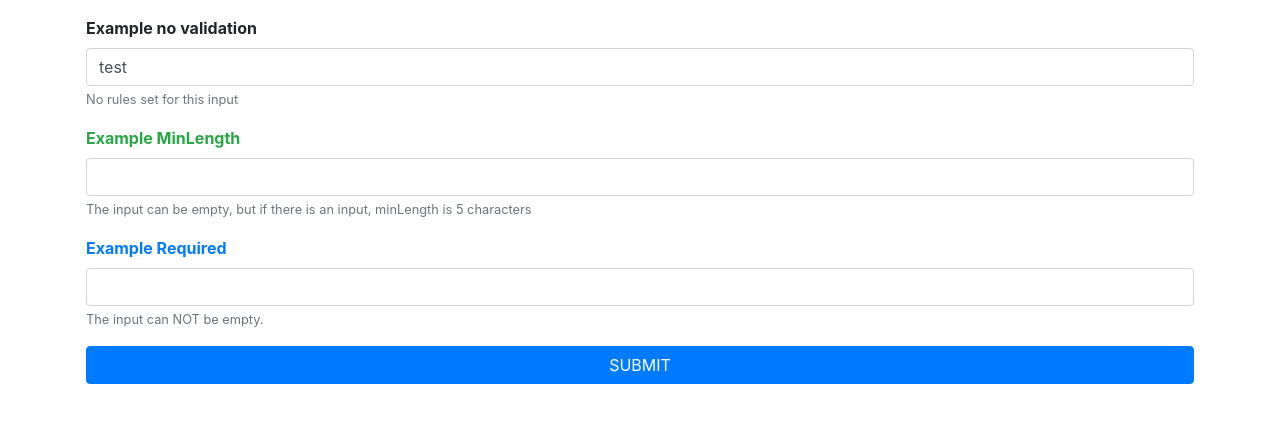
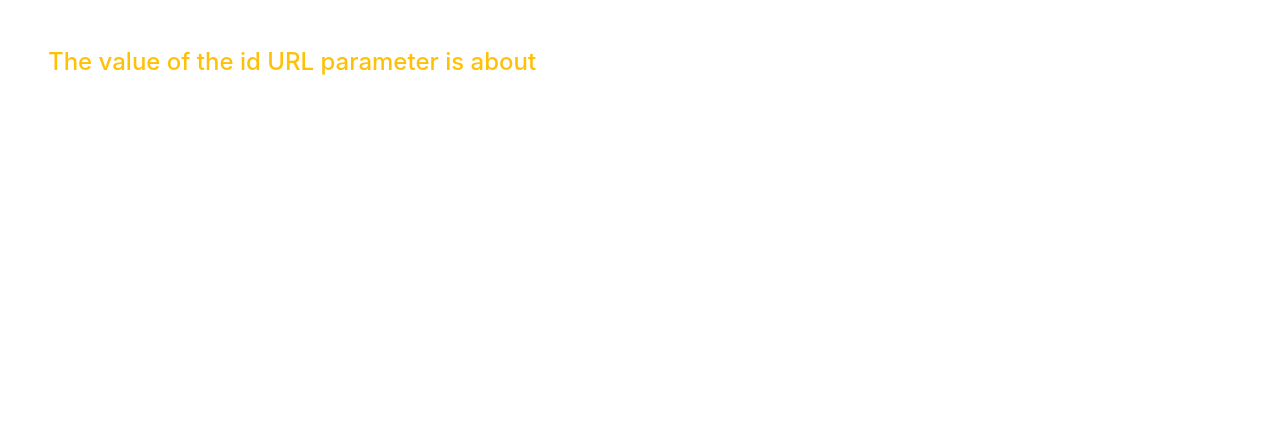
Before and after one commit to mavisluan/react-review, a React app: page /about in a window 1280 px wide. Shown: the top 422 px of the page. Built offline with nearby package versions, Linux system fonts and the light colour scheme.

Commit message:
Added example for useParams hook in ReactRouter

```diff
--- a/src/App.js
+++ b/src/App.js
@@ -1,9 +1,9 @@
 import React from 'react';
 import './App.css';
-import MiniValidationForm from './components/validator/MiniValidationForm';
+import ParamsApp from './components/router/useParamsHook/ParamsApp';
 
 function App() {
-  return <MiniValidationForm />;
+  return <ParamsApp />;
 }
 
 export default App;
--- /dev/null
+++ b/src/components/router/useParamsHook/ParamsApp.js
@@ -0,0 +1,22 @@
+import React from 'react';
+import { BrowserRouter as Router, Switch, Route } from 'react-router-dom';
+import ParamsHome from './ParamsHome';
+
+const ParamsApp = () => (
+  <Router>
+    <Switch>
+      <Route path="/:id">
+        <ParamsHome />
+      </Route>
+      <Route path="/">
+        <h4 className="text-primary p-5">
+          Change the URL to /:id pattern to see the value of the parameter{' '}
+        </h4>
+      </Route>
+    </Switch>
+  </Router>
+);
+
+ParamsApp.propTypes = {};
+
+export default ParamsApp;
--- /dev/null
+++ b/src/components/router/useParamsHook/ParamsHome.js
@@ -0,0 +1,16 @@
+import React from 'react';
+import { useParams } from 'react-router-dom';
+
+const ParamsHome = () => {
+  // destruct the URL parameter from useParams()
+  const { id } = useParams();
+
+  // use the parameter
+  return (
+    <h4 className="text-warning p-5">
+      The value of the id URL parameter is {id}
+    </h4>
+  );
+};
+
+export default ParamsHome;
```
